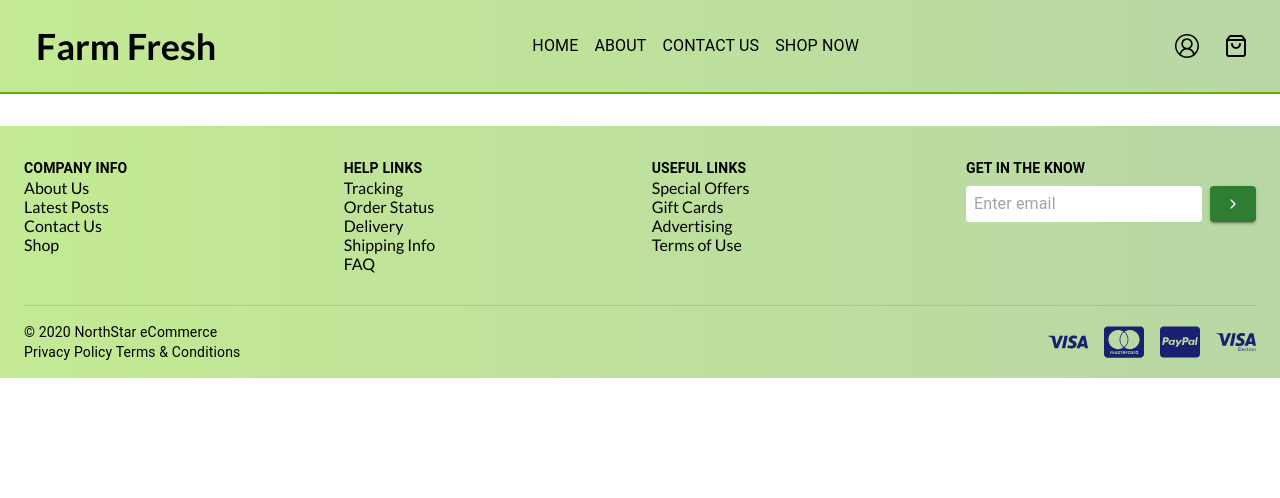
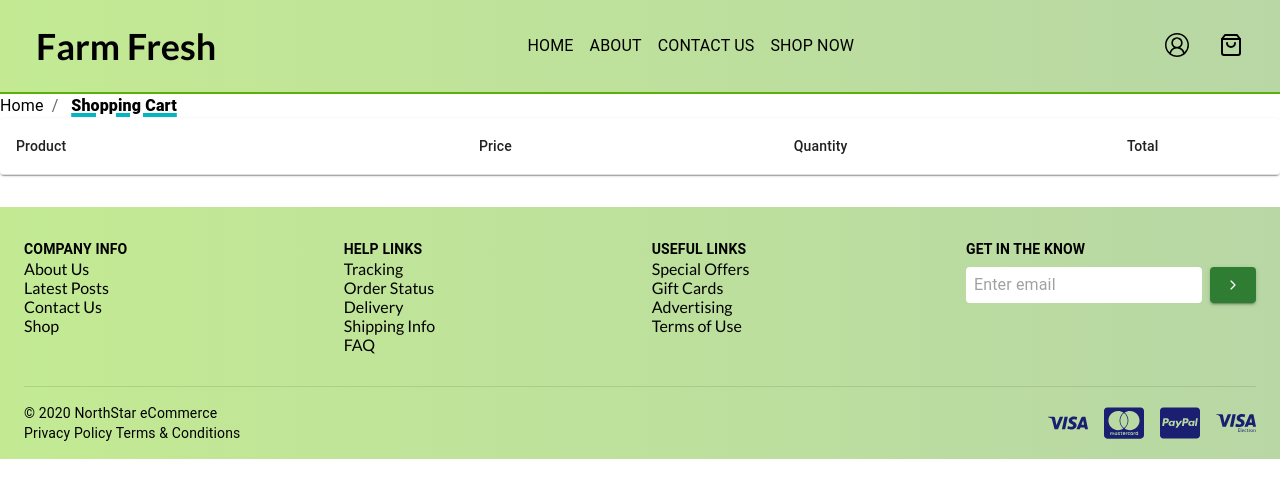
Before and after one commit to DaneyBboy/farm-fresh, a React (Vite) app: page /cart in a window 1280 px wide. Shown: the top 498 px of the page. Built offline with nearby package versions, Linux system fonts and the light colour scheme.

Commit message:
inital cart design

```diff
--- a/src/App.jsx
+++ b/src/App.jsx
@@ -8,6 +8,7 @@ import Contact from './Pages/Contact'
 import ProductDetail from './Pages/ProductDetail'
 import ProductList from './Components/ProductList'
 import { BrowserRouter, Route, Routes } from 'react-router'
+import Cart from './Pages/Cart'
 
 function App() {
 
@@ -23,6 +24,8 @@ function App() {
           <Route path='/about' element={<About />} />
           <Route path='/contact' element={<Contact />} />
           <Route path='/productlist' element={<ProductList />} />
+          <Route path='/productdetails' element={<ProductDetail />} />
+          <Route path='/cart' element={<Cart />} />
 
         </Routes>
         <Footer />
--- a/src/Components/Header.jsx
+++ b/src/Components/Header.jsx
@@ -1,11 +1,13 @@
 import React from "react";
 import { VscAccount } from "react-icons/vsc";
 import { FiShoppingBag } from "react-icons/fi";
-import { Link, NavLink } from "react-router";
+import { NavLink } from "react-router";
 import {  Typography } from "@mui/material";
 
 
 export default function header() {
+
+
 
 
     return (
@@ -29,7 +31,7 @@ export default function header() {
                 </nav>
                 <div className="icon">
                     <VscAccount className="icon-size" />
-                    <FiShoppingBag className="icon-size" />
+                    <NavLink className={({ isActive }) => isActive ? 'active' : "unactive"}  to='/cart'><FiShoppingBag className="icon-size" /></NavLink>
 
                 </div>
             </header>
--- /dev/null
+++ b/src/Pages/Cart.jsx
@@ -0,0 +1,34 @@
+import { Breadcrumbs, Paper, Table, TableBody, TableCell, TableContainer, TableHead, TableRow, Typography } from "@mui/material";
+import { NavLink } from "react-router";
+
+export default function Cart() {
+    return (
+        <>
+            <Breadcrumbs aria-label="breadcrumb">
+                <NavLink className={({ isActive }) => isActive ? "active" : "unactive"} to="/">
+                    Home
+                </NavLink>
+                <NavLink className={({ isActive }) => isActive ? "active" : "unactive"} to="/cart">
+                    Shopping Cart
+                </NavLink>
+            </Breadcrumbs>
+
+            <TableContainer component={Paper}>
+
+                <Table sx={{ minWidth: 650 }} aria-label="simple table">
+
+                    <TableHead>
+                        <TableRow>
+                            <TableCell>Product</TableCell>
+                            <TableCell align="center">Price</TableCell>
+                            <TableCell align="center">Quantity</TableCell>
+                            <TableCell align="center">Total</TableCell>
+                        </TableRow>
+                    </TableHead>
+                    <TableBody></TableBody>
+
+            </Table>
+        </TableContainer >
+        </>
+    )
+}
--- a/src/Pages/ProductDetail.jsx
+++ b/src/Pages/ProductDetail.jsx
@@ -1,6 +1,7 @@
 import { Box, Breadcrumbs, Button, Container, FormControl, InputLabel, Link, MenuItem, Rating, Select, Typography } from "@mui/material";
 import { useState } from "react";
 import { WiDayThunderstorm } from "react-icons/wi";
+import { NavLink } from "react-router";
 
 export default function ProductDetail() {
     const [quantity, setQuantity] = useState('')
@@ -24,14 +25,12 @@ export default function ProductDetail() {
                 <Container sx={{width:'50%', display:'flex', flexDirection:'column',}}>
                 <div role="presentation" onClick={handleClick}>
                         <Breadcrumbs aria-label="breadcrumb">
-                            <Link underline="hover" color="inherit" href="/">
+                            <NavLink to="/" style={{color:'inherit', textDecoration:'none'}}>
                                 Home
-                            </Link>
-                            <Link
-                                underline="hover" color="inherit" href="/shop"
-                            >
+                            </NavLink>
+                            <NavLink to="/productlist" style={{color:'inherit', textDecoration:'none'}} >
                                 Shop Now
-                            </Link>
+                            </NavLink>
                             <Typography sx={{ color: 'text.primary' }}>Fruits</Typography>
                         </Breadcrumbs>
                     </div>
```
